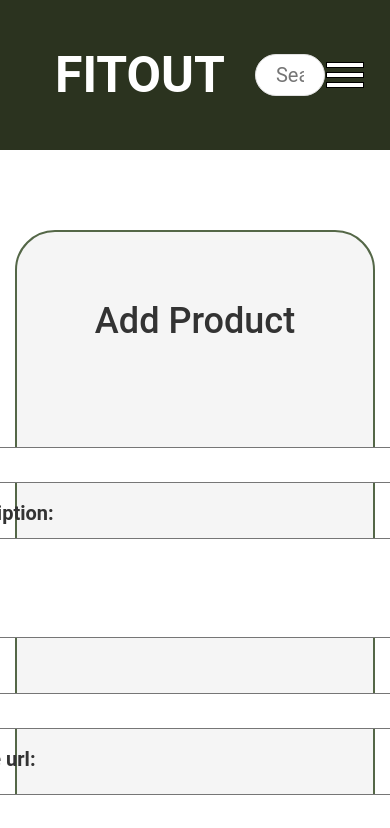
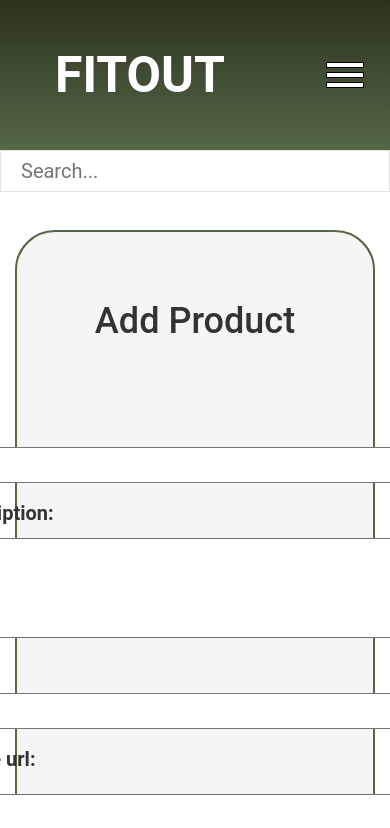
Before and after one commit to dzhembekir9/Fitout, a React (Create React App) app in the folder react-shop/: page /create in a window 390 px wide. Shown: the top 828 px of the page. Built offline with nearby package versions, Linux system fonts and the light colour scheme.

Commit message:
Add mobile search bar and some minor styling

```diff
--- a/react-shop/src/components/Item/Item.js
+++ b/react-shop/src/components/Item/Item.js
@@ -20,6 +20,7 @@ const Item = (props) => {
                 <StyledItemAction>Add to Cart</StyledItemAction>
                 <StyledItemAction>Delete Item</StyledItemAction>
             </StyledItemActionsWrapper>
+
         </StyledItemWrapper>
     );
 }
--- a/react-shop/src/containers/Home/Home.js
+++ b/react-shop/src/containers/Home/Home.js
@@ -12,7 +12,7 @@ const Home = (props) => {
             {props.page === 'home' ? <MainContent state={props.state} handleSetState={props.handleSetState}/>
             : props.page === 'create' ? <Create state={props.state} handleSetState={props.handleSetState}/>
             : null}
-            <Footer />
+            <Footer/>
         </div>
     );
 }
--- a/react-shop/src/containers/Navbar/Navbar.js
+++ b/react-shop/src/containers/Navbar/Navbar.js
@@ -2,25 +2,26 @@ import StyledNavbar from "../../utilities/Navbar/StyledNavbar"
 import Logo from "../../components/Logo/Logo"
 import NavbarButton from "../../components/NavbarButton/NavbarButton"
 import SearchBar from "../../components/SearchBar/SearchBar"
-import { Link } from "react-router-dom"
 import 'bootstrap/dist/css/bootstrap.min.css'
 import Burger from '../../components/Burger/Burger'
+import { StyledLink } from '../../utilities/Global/GlobalStyles'
+import { useState } from "react"
 
 const Navbar = (props) => {
 
   return (
-    <StyledNavbar>
-      <Link to="/shop">
+    <StyledNavbar style={{height: 'auto'}}>
+      <StyledLink to="/shop">
         <Logo title="Fitout" />
-      </Link>
+      </StyledLink>
       <SearchBar state={props.state} handleSetState={props.handleSetState}/>
       <div>
-        <Link to="/shop">
+        <StyledLink to="/shop">
           <NavbarButton text="Shop" />
-        </Link>
-        <Link to="/create">
+        </StyledLink>
+        <StyledLink to="/create">
           <NavbarButton text="Create" />
-        </Link>
+        </StyledLink>
         <Burger />
       </div>
   </StyledNavbar>
--- a/react-shop/src/utilities/Global/GlobalStyles.js
+++ b/react-shop/src/utilities/Global/GlobalStyles.js
@@ -1,4 +1,6 @@
 import { createGlobalStyle } from 'styled-components'
+import styled from 'styled-components'
+import { Link } from 'react-router-dom';
 
 const GlobalStyle = createGlobalStyle`
   body {
@@ -10,4 +12,11 @@ const GlobalStyle = createGlobalStyle`
   }
 `;
 
+export const StyledLink = styled(Link)`
+  text-decoration: none;
+  &:focus, &:hover, &:visited, &:link, &:active {
+    text-decoration: none;
+}
+`;
+
 export default GlobalStyle;
--- a/react-shop/src/utilities/Item/StyledItem.js
+++ b/react-shop/src/utilities/Item/StyledItem.js
@@ -12,8 +12,11 @@ export const StyledItemWrapper = styled.div`
     position: relative;
     margin: 40px auto;
     background-color: white;
+    transition: 0.2s;
     &:hover {
         cursor: pointer;
+        transform: scale(1.03);
+        transition: 0.2s;
     }
 `;
 
--- a/react-shop/src/utilities/Logo/StyledLogo.js
+++ b/react-shop/src/utilities/Logo/StyledLogo.js
@@ -4,15 +4,15 @@ const StyledLogo = styled.a`
     padding: 5px 30px;
     color: white;
     text-transform: uppercase;
-    text-decoration: none;
     font-size: 50px;
     font-weight: bold;
-    transform: skew(
-        -10deg
-    );
+    transition: 0.5s;
     &:hover {
         cursor: pointer;
         color: white;
+        text-decoration: none;
+        opacity: 0.5;
+        transition: 0.5s;
     }
 `;
 
--- a/react-shop/src/utilities/Navbar/StyledNavbar.js
+++ b/react-shop/src/utilities/Navbar/StyledNavbar.js
@@ -5,8 +5,11 @@ const StyledNavbar = styled.div`
     align-items: center;
     justify-content: space-between;
     padding: 25px;
-    //background: linear-gradient(#DA4453, #89216B);
-    background-color: #2b331f
+    background: linear-gradient(#2b331f, #546747);
+    //background-color: #2b331f;
+    position: sticky;
+    top: 0px; /* When the element reaches top: 10px, it becomes fixed. */
+    z-index: 100;
 `;
 
 export default StyledNavbar;
--- a/react-shop/src/utilities/NavbarButton/StyledNavbarButton.js
+++ b/react-shop/src/utilities/NavbarButton/StyledNavbarButton.js
@@ -10,8 +10,11 @@ const StyledNavbarButton = styled.a`
     border: 1px solid #E1E1E1;
     margin: 10px;
     border-radius: 50px;
+    text-decoration: none;
     &:hover {
-        color: white;
+        color: #2b331f;
+        background-color: white;
+        text-decoration: none;
     }
     @media (max-width: 1200px) {
         display: none;
--- a/react-shop/src/utilities/SearchBar/StyledSearchBar.js
+++ b/react-shop/src/utilities/SearchBar/StyledSearchBar.js
@@ -4,6 +4,12 @@ export const StyledSearchBarWrapper = styled.div`
     display: flex;
     flex-direction: column;
     width: 30%;
+    @media (max-width: 1200px) {
+        position: absolute;
+        top: 150px;
+        width: 100%;
+        left: 0;
+    }
 `;
 
 export const StyledSearchBar = styled.input`
@@ -12,6 +18,9 @@ export const StyledSearchBar = styled.input`
     padding: 0 20px;
     font-size: 20px;
     border-radius: 50px;
+    @media (max-width: 1200px) {
+        border-radius: 0;
+    }
 `;
 
 export const StyledSearchResultsWrapper = styled.div`
```
Also changed, not shown: react-shop/src/components/Logo/Logo.js (+1 -11 lines).
